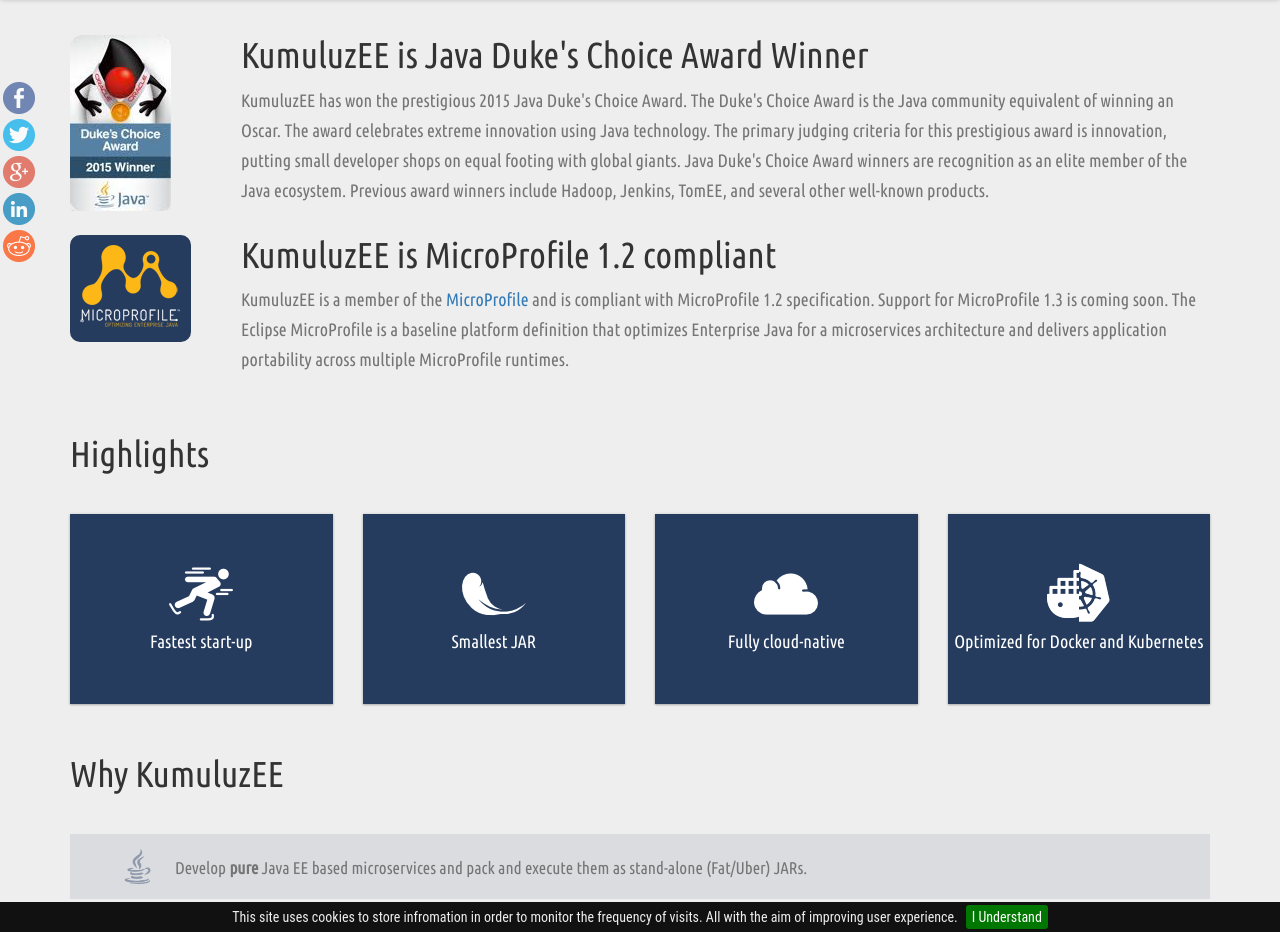
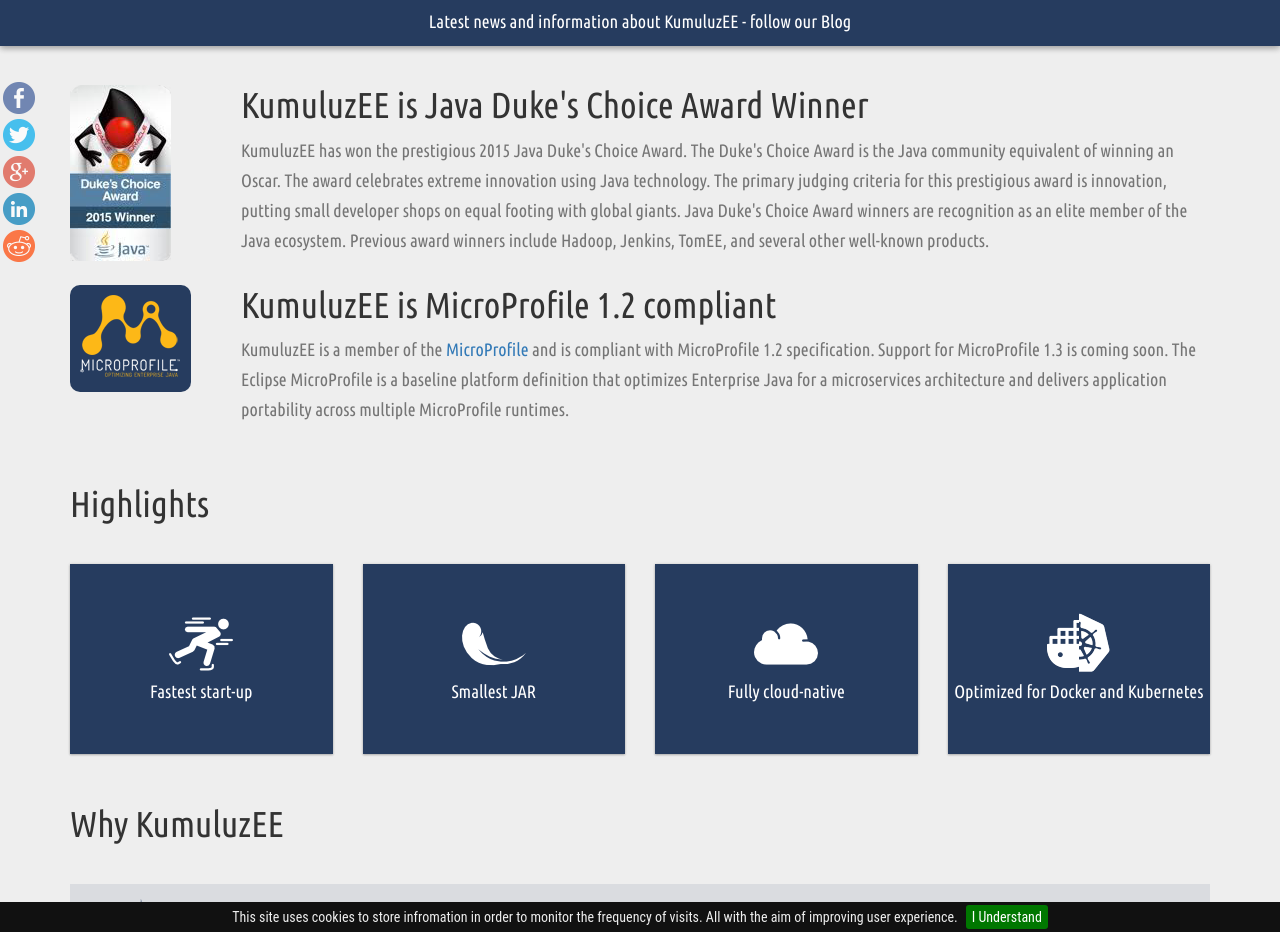
Before and after one commit to kumuluz/ee.kumuluz.com, a Jekyll site: the page built from index.html, in a window 1280 px wide and 1400 px high, cut to the strip 468-1400 px from the top of the window. Built offline with Jekyll 4.4.1, drawn with Linux system fonts in a browser that asks for light colours; nearby versions of some CDN libraries; comment, search, counter and statistics services are not loaded.

Commit message:
add blog link banner

```diff
--- a/_sass/_layout.scss
+++ b/_sass/_layout.scss
@@ -269,6 +269,18 @@
 	    @media screen and (max-width: 992px) {
 	    	display: none;
 	    }
+	}
+
+	.join-blog-banner{
+		margin: -20px;
+		padding: 10px 50px;
+		background: $base-color;
+		margin-top: 20px;
+
+		a {
+			color: white !important;
+			text-shadow: none;
+		}
 	}
 
 
--- a/index.html
+++ b/index.html
@@ -17,6 +17,7 @@
                     <a href='http://microprofile.io/' target="_blank" rel="noopener noreferrer"><img src="/assets/images/microprofile.png" /></a>
                 </div>
             </div>
+            <div class="join-blog-banner"><a href="https://blog.kumuluz.com" target="_blank" rel="noopener noreferrer">Latest news and information about KumuluzEE - follow our Blog</a></div>
         </div>
 
         <div class="container">
```
